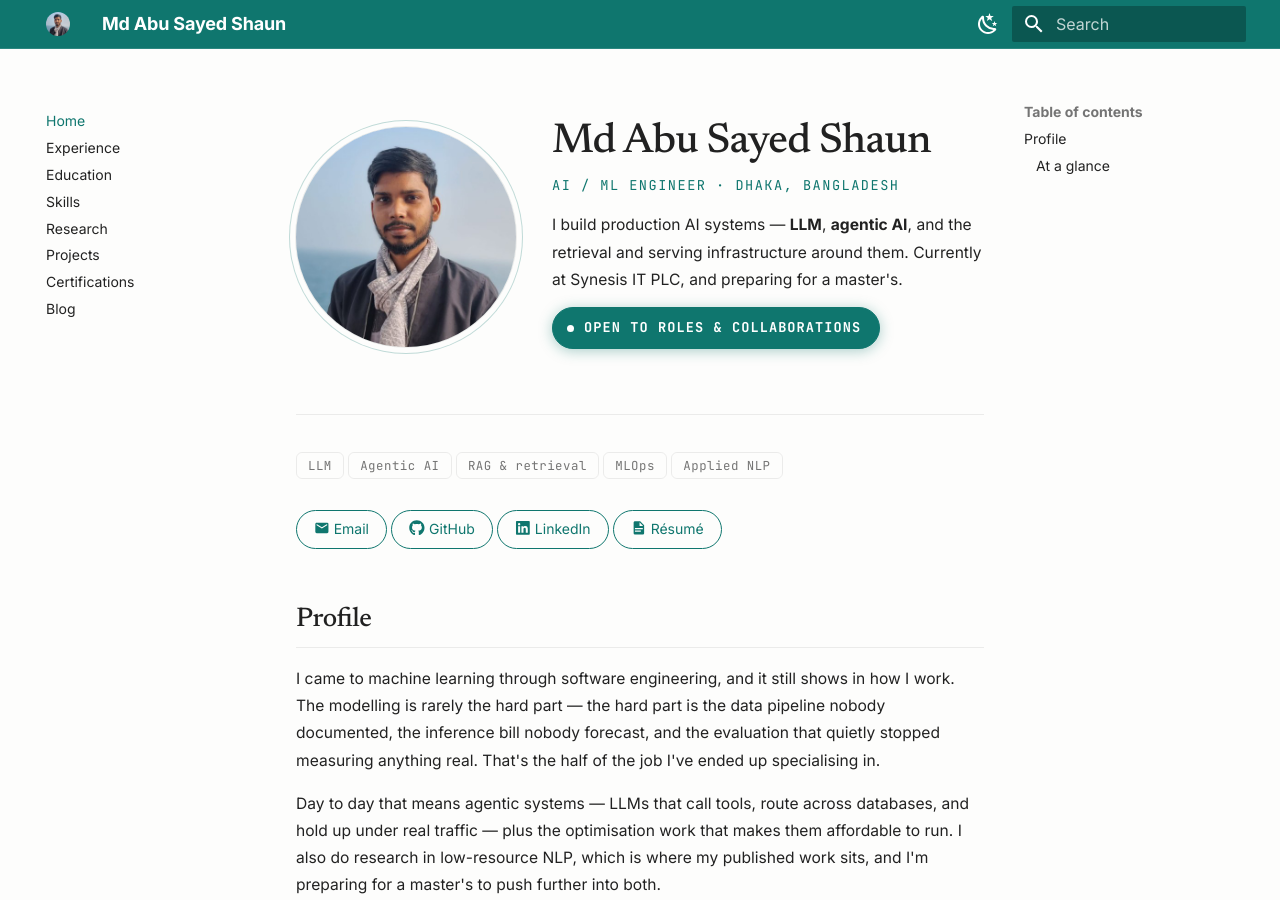
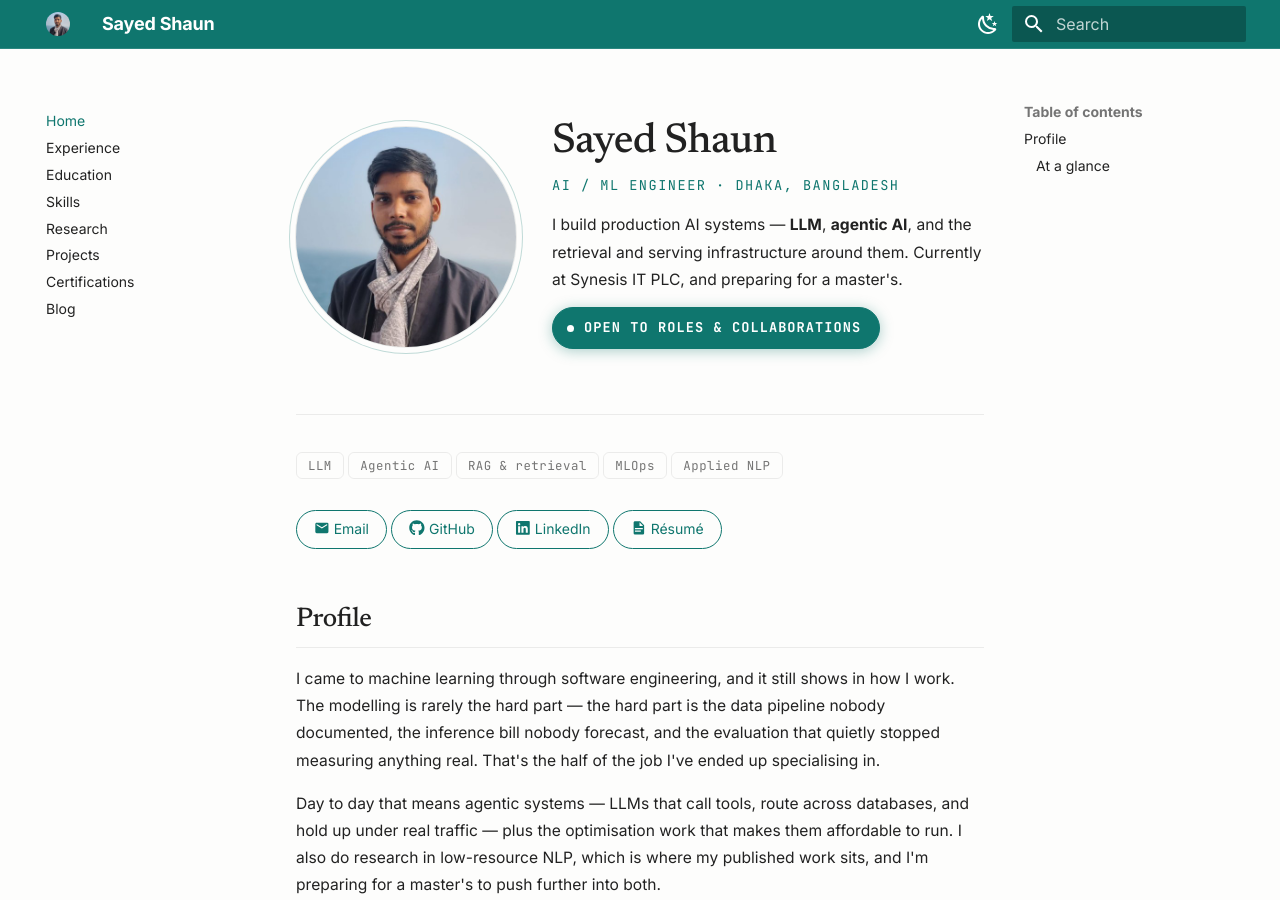
Before and after one commit to sayedshaun/sayedshaun.github.io, an MkDocs documentation site: the page built from docs/index.md, in a window 1280 px wide and 900 px high. Built offline with MkDocs 1.6.1 and Material for MkDocs 9.7.7, drawn with Linux system fonts in a browser that asks for light colours.

Commit message:
Rename to Sayed Shaun across site
Co-Authored-By: Claude Sonnet 5 <noreply@anthropic.com>

```diff
--- a/docs/index.md
+++ b/docs/index.md
@@ -1,8 +1,8 @@
 <div class="hero" markdown>
-<img class="hero-photo" src="images/profile.jpg" alt="Md Abu Sayed Shaun">
+<img class="hero-photo" src="images/profile.jpg" alt="Sayed Shaun">
 <div class="hero-body" markdown>
 
-# Md Abu Sayed Shaun
+# Sayed Shaun
 
 AI / ML Engineer · Dhaka, Bangladesh
 { .hero-role }
--- a/mkdocs.yml
+++ b/mkdocs.yml
@@ -1,6 +1,6 @@
-site_name: Md Abu Sayed Shaun
+site_name: Sayed Shaun
 site_url: https://sayedshaun.github.io/
-site_author: Md Abu Sayed Shaun
+site_author: Sayed Shaun
 site_description: AI/ML engineer building LLM systems, agentic AI, and production machine-learning infrastructure.
 
 theme:
```
